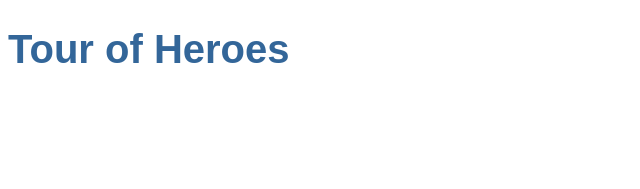
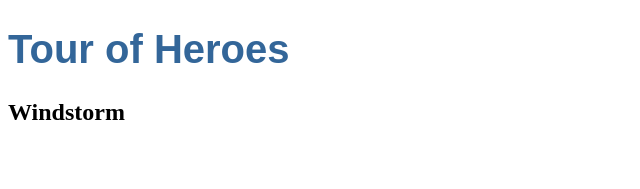
Before and after one commit to marlalain/angular-tour-of-heroes, an Angular app: page / in a window 1280 px wide. Shown: the top 189 px of the page, without its empty margins (0-640 px from the left). Built offline with nearby package versions, Linux system fonts and the light colour scheme.

Commit message:
feat: Implements `hero` component

```diff
--- a/src/app/app.component.html
+++ b/src/app/app.component.html
@@ -3,3 +3,5 @@
 </head>
 
 <h1>{{title}}</h1>
+
+<app-heroes></app-heroes>
--- a/src/app/heroes/heroes.component.html
+++ b/src/app/heroes/heroes.component.html
@@ -1 +1 @@
-<p>heroes works!</p>
+<h2>{{hero}}</h2>
--- a/src/app/heroes/heroes.component.ts
+++ b/src/app/heroes/heroes.component.ts
@@ -6,6 +6,7 @@
   styleUrls: ['./heroes.component.scss']
 })
 export class HeroesComponent implements OnInit {
+  hero = 'Windstorm';
 
   constructor() { }
 
```
